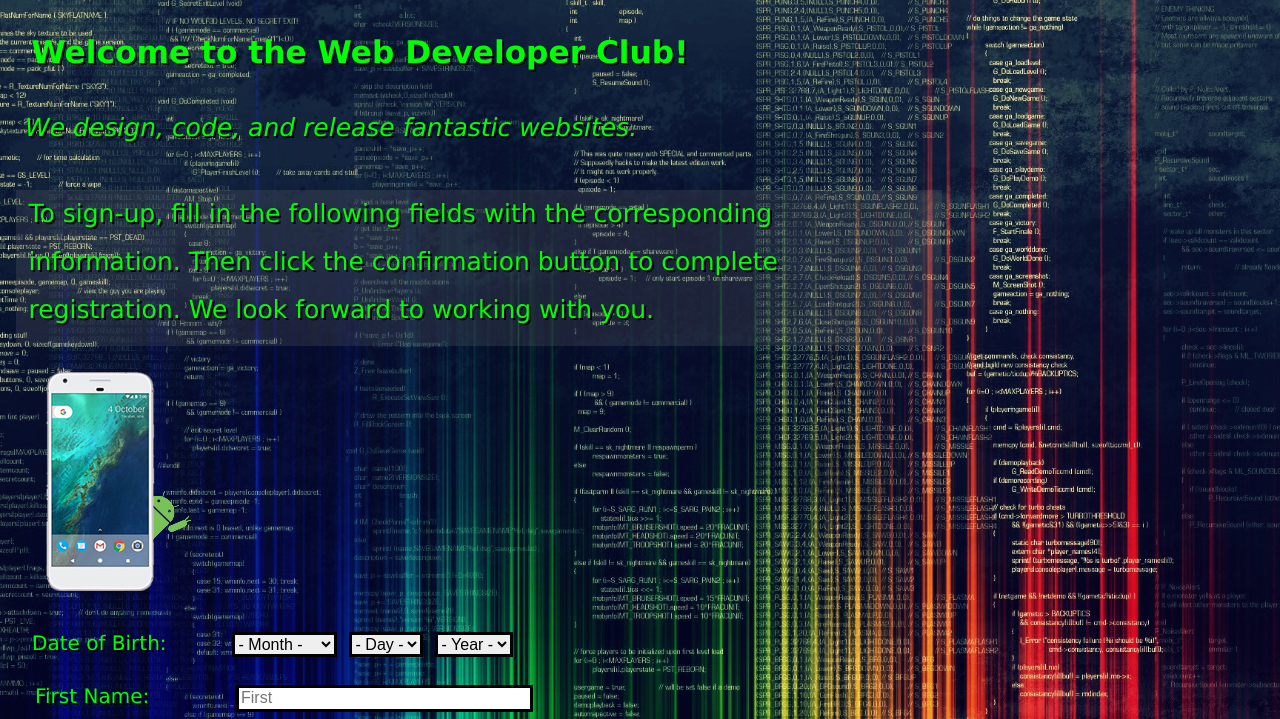
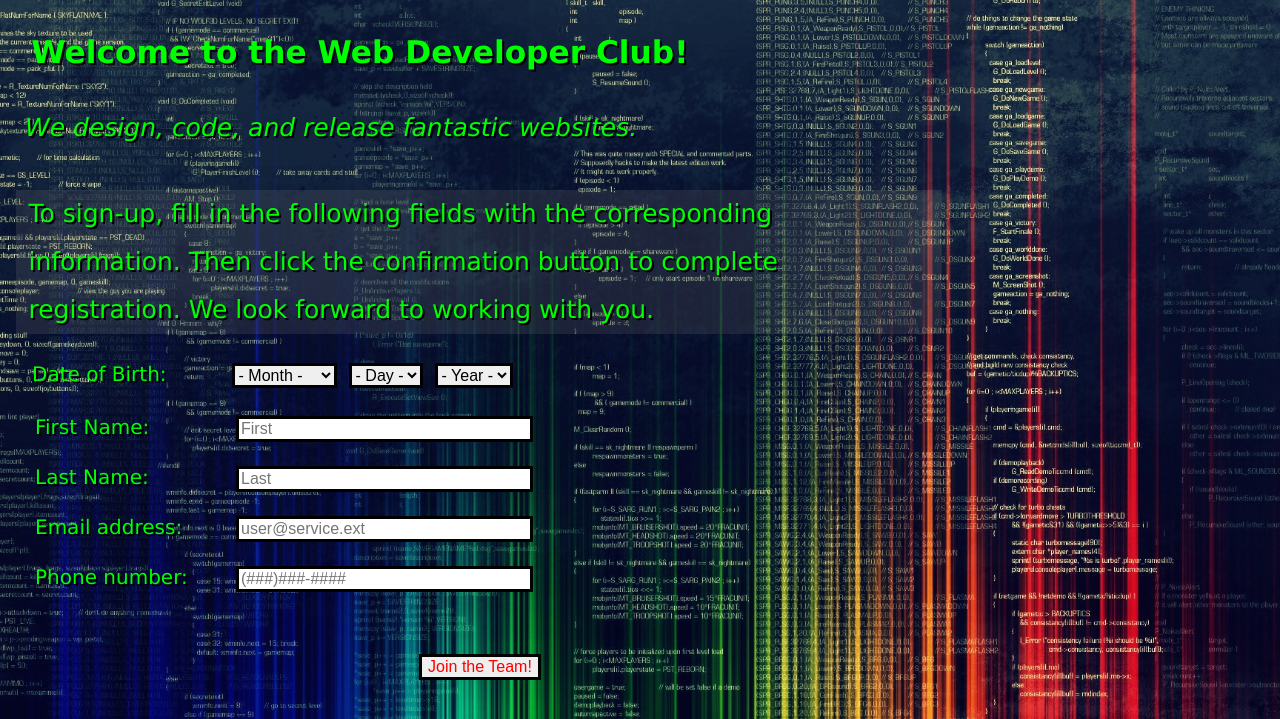
Before and after one commit to dkomarov/Project_1-FINAL-Komarov_Denis_ITMD362-01, a plain HTML site: page index.html in a window 1280 px wide. Shown: the top 719 px of the page. Drawn offline with Linux system fonts and the light colour scheme.

Commit message:
Style & Position two images across all screens

```diff
--- a/css/screen.css
+++ b/css/screen.css
@@ -64,6 +64,11 @@
 		background-repeat: no-repeat;
 		background-size: cover;
 		background-position: center;
+	}
+
+	#bugdroid img, #bugdroid_flip img {
+		height: 0%;
+		width: 0%;
 	}
 
 	#dob_menu, #day, #year {
@@ -144,19 +149,35 @@
 		font-size: 1.25em;
   }
 
-  #signup p {
-    margin-top: 1em;
-		margin-bottom: 0.5em;
-		padding-bottom: 0.5em;
-		background: none;
-	}
-
   .we {
 		background: none;
 	}
 
+  #signup p {
+    margin-top: 1em;
+		background: none;
+		padding-bottom: 0em;
+		margin-bottom: 0em;
+	}
+
+	#bugdroid img {
+		width: 25%;
+		height: 29.75%;
+		position: absolute;
+		right: 2%;
+		top: 70%;
+	}
+
+	#bugdroid_flip img {
+		width: 25%;
+		height: 29.75%;
+		position: absolute;
+		left: 2%;
+		top: 70%;
+	}
+
   #userForm {
-  	width: 75%;
+  	width: 90%;
   }
 
  #submitButton input {
@@ -292,6 +313,11 @@
 		background-position: center;
 	}
 
+	#bugdroid img, #bugdroid_flip img {
+		width: 0%;
+		height: 0%;
+	}
+
   #submitButton {
   	padding: 3em;
   	margin: auto;
```
